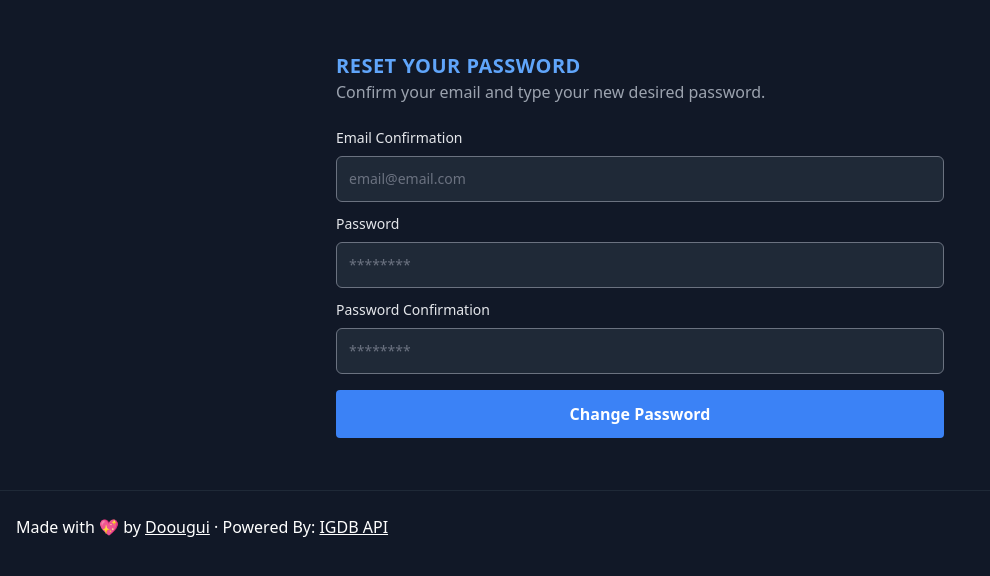
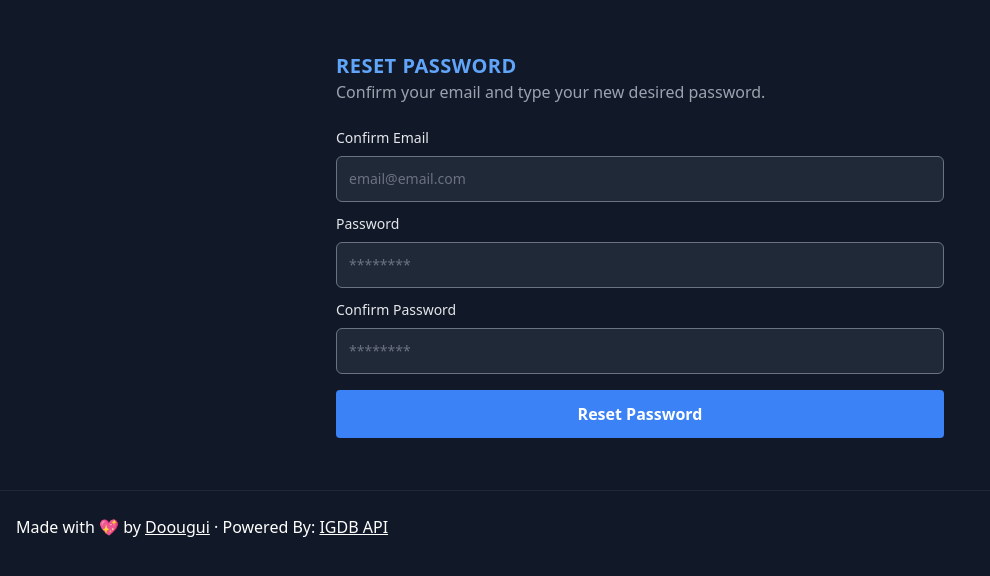
Before and after one commit to piroquio10-afk/piroquio12, a Laravel app: page /reset-password/1 in a window 1280 px wide. Shown: the part 79-655 px from the top of the page, without its empty margins (0-990 px from the left). Run offline with Laravel 8, Linux system fonts and the light colour scheme; style sheets or scripts are compiled from the project's sources; some libraries are stand-ins or nearby versions.

Commit message:
Reset password page translation

```diff
--- a/resources/lang/pt-BR.json
+++ b/resources/lang/pt-BR.json
@@ -4,6 +4,7 @@
     "Password": "Senha",
     "Confirm": "Confirmar",
     "Confirm Password": "Confirmação de senha",
+    "Confirm Email": "Confirmação de email",
     "Remember Me": "Manter conectado",
     "Remember me": "Manter conectado",
     "Forgot Your Password?": "Esqueceu sua senha?",
@@ -32,6 +33,7 @@
     "Send Password Reset Link": "Enviar link para redefinir senha",
     "Email Password Reset Link": "Enviar link para redefinir senha",
     "Reset Password": "Modificar Senha",
+    "Confirm your email and type your new desired password.": "Confirme seu email e digite sua nova senha.",
     "This is a secure area of the application. Please confirm your password before continuing.": "Essa é uma área segura da aplicação. Por favor confirme sua senha antes de continuar.",
     "You are receiving this email because we received a password reset request for your account.": "Você está recebendo este e-mail porque recebemos uma solicitação de redefinição de senha para sua conta.",
     "If you did not request a password reset, no further action is required.": "Se você não solicitou a redefinição de senha, nenhuma ação adicional será necessária.",
--- a/resources/views/auth/reset-password.blade.php
+++ b/resources/views/auth/reset-password.blade.php
@@ -4,8 +4,8 @@
             @csrf
 
             <div class="mb-6">
-                <h1 class="text-blue-400 uppercase tracking-wide font-semibold text-xl">{{ __('Reset Your Password') }}</h1>
-                <p class="text-gray-400">Confirm your email and type your new desired password.</p>
+                <h1 class="text-blue-400 uppercase tracking-wide font-semibold text-xl">{{ __('Reset Password') }}</h1>
+                <p class="text-gray-400">{{ __('Confirm your email and type your new desired password.') }}</p>
             </div>
 
             @if(session('status'))
@@ -15,7 +15,7 @@
             <input type="hidden" name="token" value="{{ $request->route('token') }}">
 
             <div class="mt-3">
-                <label for="email" class="label">{{ __('Email Confirmation') }}</label>
+                <label for="email" class="label">{{ __('Confirm Email') }}</label>
                 <input id="email"
                        class="input @error('email') border-red-500 @enderror"
                        type="email"
@@ -48,7 +48,7 @@
             </div>
 
             <div class="mt-3">
-                <label for="password" class="label">{{ __('Password Confirmation') }}</label>
+                <label for="password" class="label">{{ __('Confirm Password') }}</label>
                 <input id="password_confirmation"
                        class="input @error('password_confirmation') border-red-500 @enderror"
                        type="password"
@@ -64,7 +64,7 @@
 
             <div class="mt-4">
                 <button type="submit" class="button button--primary w-full justify-center">
-                    Change Password
+                    {{ __('Reset Password') }}
                 </button>
             </div>
         </form>
```
